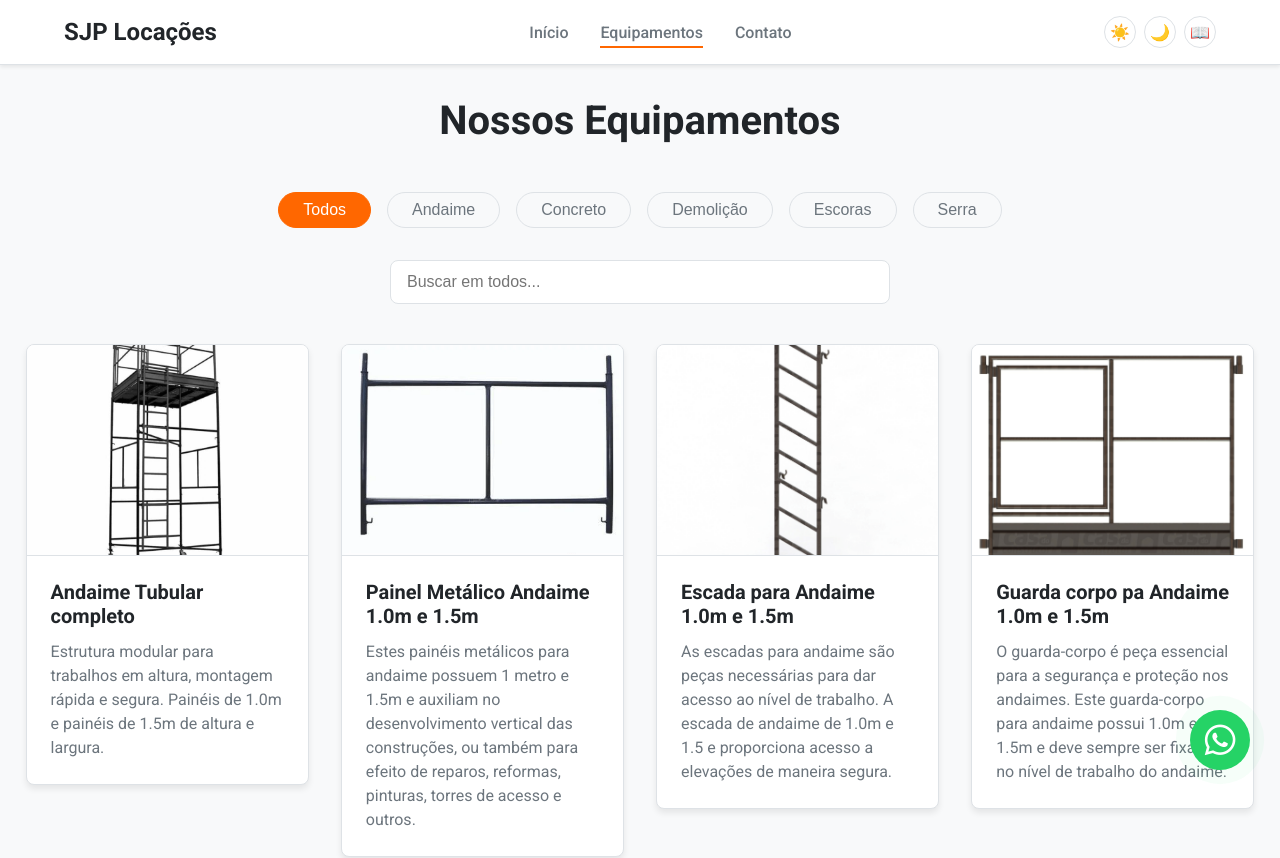
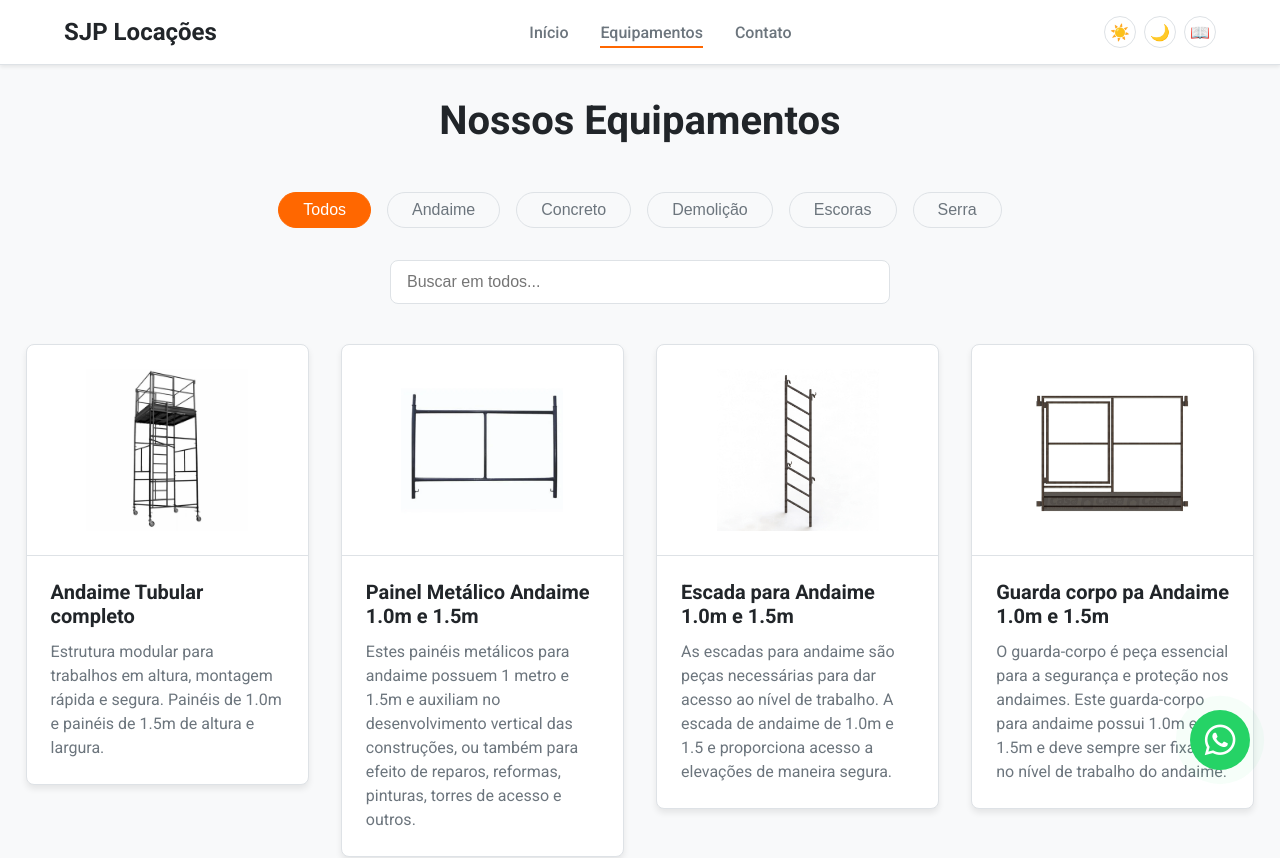
Before and after one commit to lucaspaz4486/sjp-locacoes-site, an Angular app: page /equipamentos in a window 1280 px wide. Shown: the top 858 px of the page. Built offline with nearby package versions, Linux system fonts and the light colour scheme.

Commit message:
fix: ajusta tamanho dos cards isolados e enquadramento das imagens

```diff
--- a/src/app/components/equipment-card/equipment-card.scss
+++ b/src/app/components/equipment-card/equipment-card.scss
@@ -16,11 +16,13 @@
 .card-image {
   width: 100%;
   aspect-ratio: 4 / 3;
-  object-fit: cover;
+  object-fit: contain;
   display: block;
   background-color: transparent;
   border-bottom: 1px solid var(--border-color);
+  padding: 1.5rem;
 }
+
 .card-content {
   padding: 1.5rem;
 }
--- a/src/app/pages/equipamentos/equipamentos.scss
+++ b/src/app/pages/equipamentos/equipamentos.scss
@@ -14,7 +14,7 @@
 
 .gallery {
   display: grid;
-  grid-template-columns: repeat(auto-fit, minmax(250px, 1fr));
+  grid-template-columns: repeat(auto-fill, minmax(250px, 1fr));
   gap: 2rem;
   animation: fadeIn 1s ease-out;
 }
```
